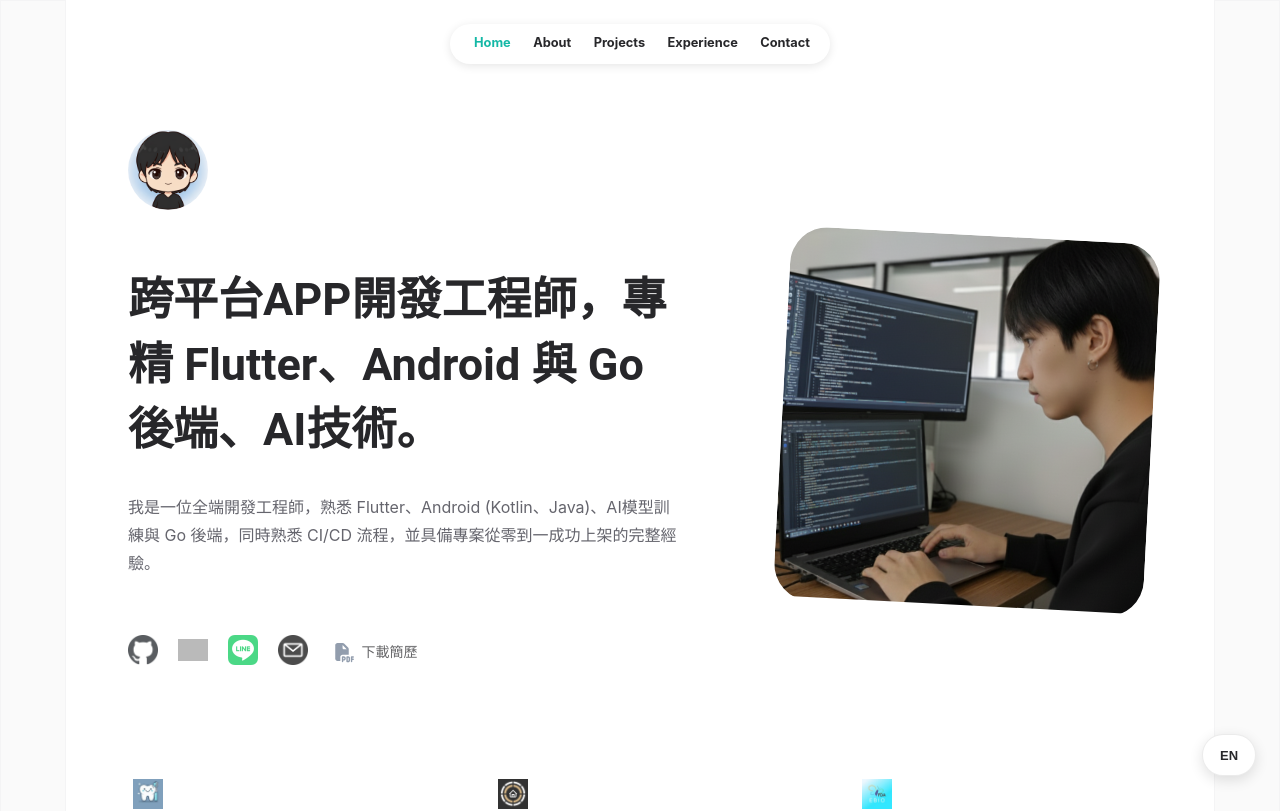
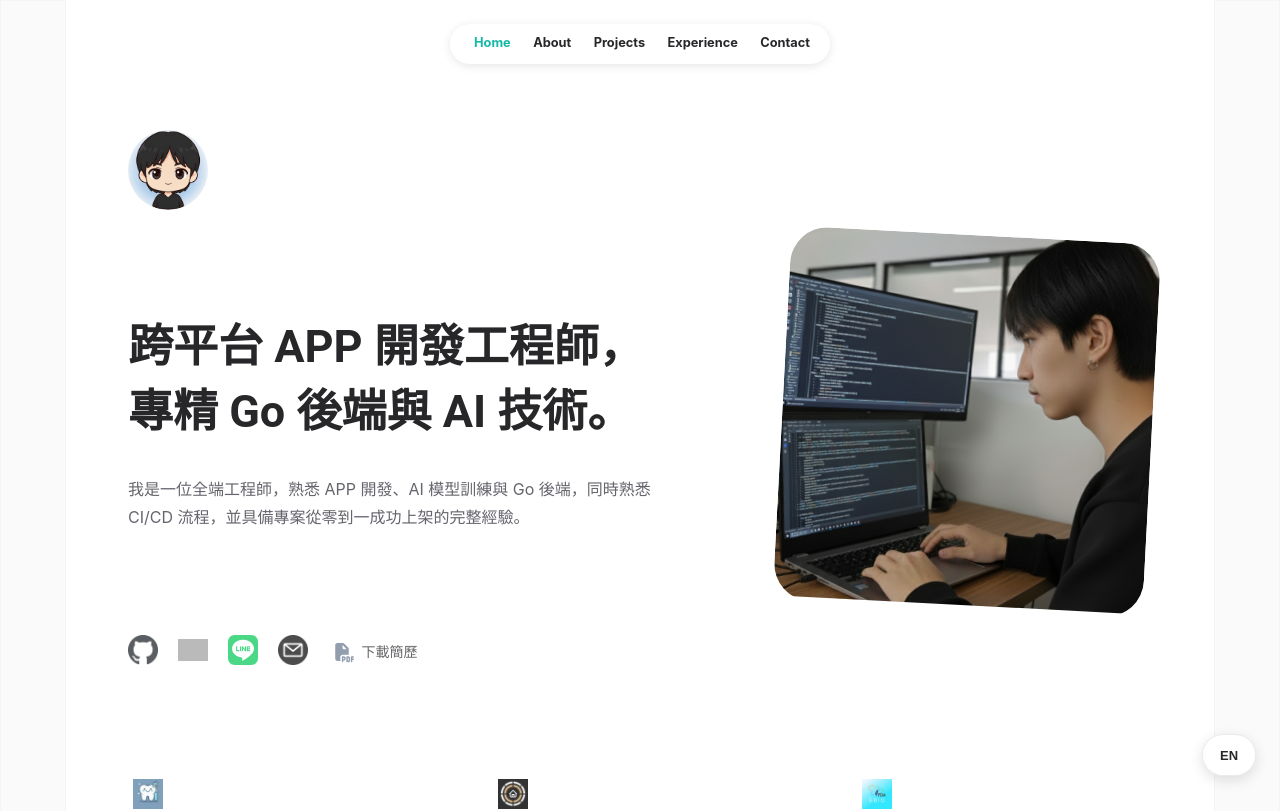
Before and after one commit to kevin880701/kevin880701.github.io, a React (Create React App) app: page /zh-TW in a window 1280 px wide. Shown: the top 811 px of the page. Built offline with nearby package versions, Linux system fonts and the light colour scheme; grey boxes are pictures that could not be loaded.

Commit message:
[mod] 調整自傳文案

```diff
--- a/src/data/user.js
+++ b/src/data/user.js
@@ -45,9 +45,9 @@ const INFO = {
 	],
 
 	homepage: {
-		title: "跨平台APP開發工程師，專精 Flutter、Android 與 Go 後端、AI技術。",
+		title: "跨平台 APP 開發工程師，專精 Go 後端與 AI 技術。",
 		description:
-			"我是一位全端開發工程師，所擁有的技術有 Flutter、Android (Kotlin、Java)、AI模型訓練與 Go 後端。同時熟悉 CI/CD 流程。有專案從零到一成功上架的完整經驗。",
+			"我是一位全端工程師，熟悉 APP 開發、AI 模型訓練與 Go 後端，同時熟悉 CI/CD 流程，並具備專案從零到一成功上架的完整經驗。",
 	},
 
 	experience: {
--- a/src/i18n/translations/en.js
+++ b/src/i18n/translations/en.js
@@ -45,9 +45,9 @@ const en = {
 		],
 
 		homepage: {
-			title: "Cross-Platform Mobile App Developer, specialized in Flutter, Android, Go Backend, and AI Technologies.",
+			title: "Cross-Platform Mobile App Developer, specialized in Go Backend and AI Technologies.",
 			description:
-				"I am a full-stack developer skilled in Flutter, Android (Kotlin, Java), AI model training, and Go backend. I am also familiar with CI/CD processes and have complete experience in launching projects from scratch.",
+				"I am a full-stack developer skilled in Mobile App Development, AI model training, and Go backend. I am also familiar with CI/CD processes and have complete experience in launching projects from scratch.",
 		},
 
 		experience: {
--- a/src/i18n/translations/zh-TW.js
+++ b/src/i18n/translations/zh-TW.js
@@ -46,9 +46,9 @@ const zhTW = {
 		],
 
 		homepage: {
-			title: "跨平台APP開發工程師，專精 Flutter、Android 與 Go 後端、AI技術。",
+			title: "跨平台 APP 開發工程師，專精 Go 後端與 AI 技術。",
 			description:
-				"我是一位全端開發工程師，熟悉 Flutter、Android (Kotlin、Java)、AI模型訓練與 Go 後端，同時熟悉 CI/CD 流程，並具備專案從零到一成功上架的完整經驗。",
+				"我是一位全端工程師，熟悉 APP 開發、AI 模型訓練與 Go 後端，同時熟悉 CI/CD 流程，並具備專案從零到一成功上架的完整經驗。",
 		},
 
 		experience: {
```
Also changed, not shown: 2 other files (tests, documents, lock files or other folders).
